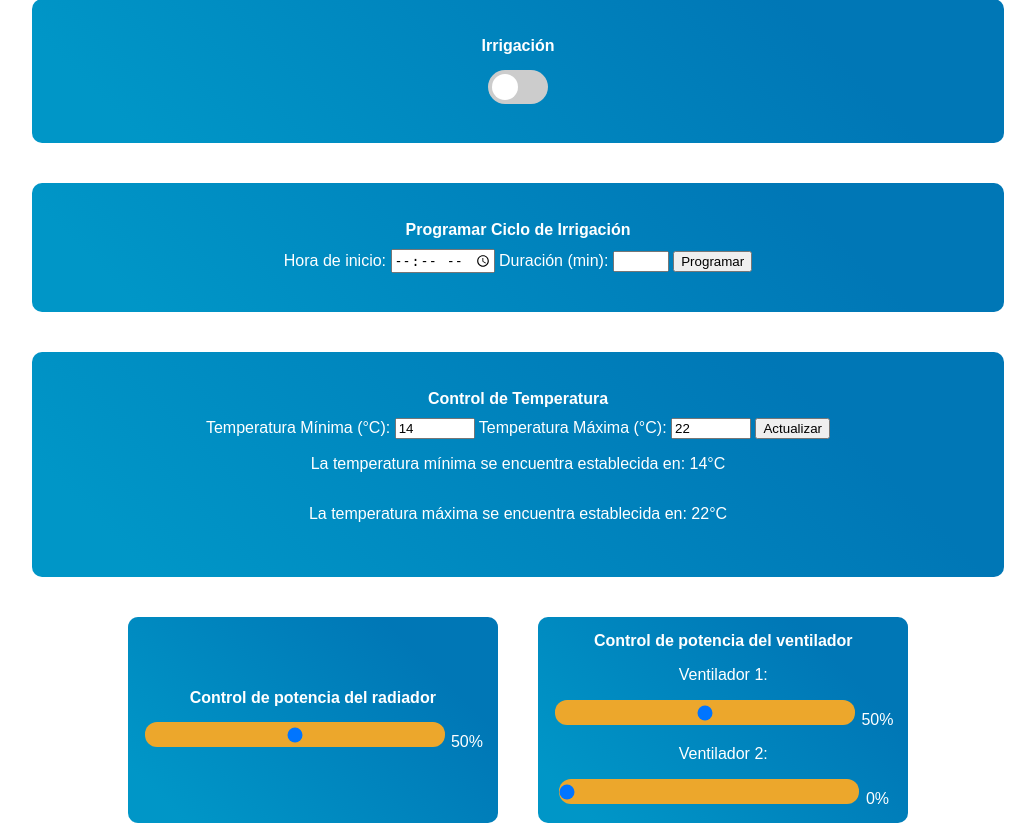
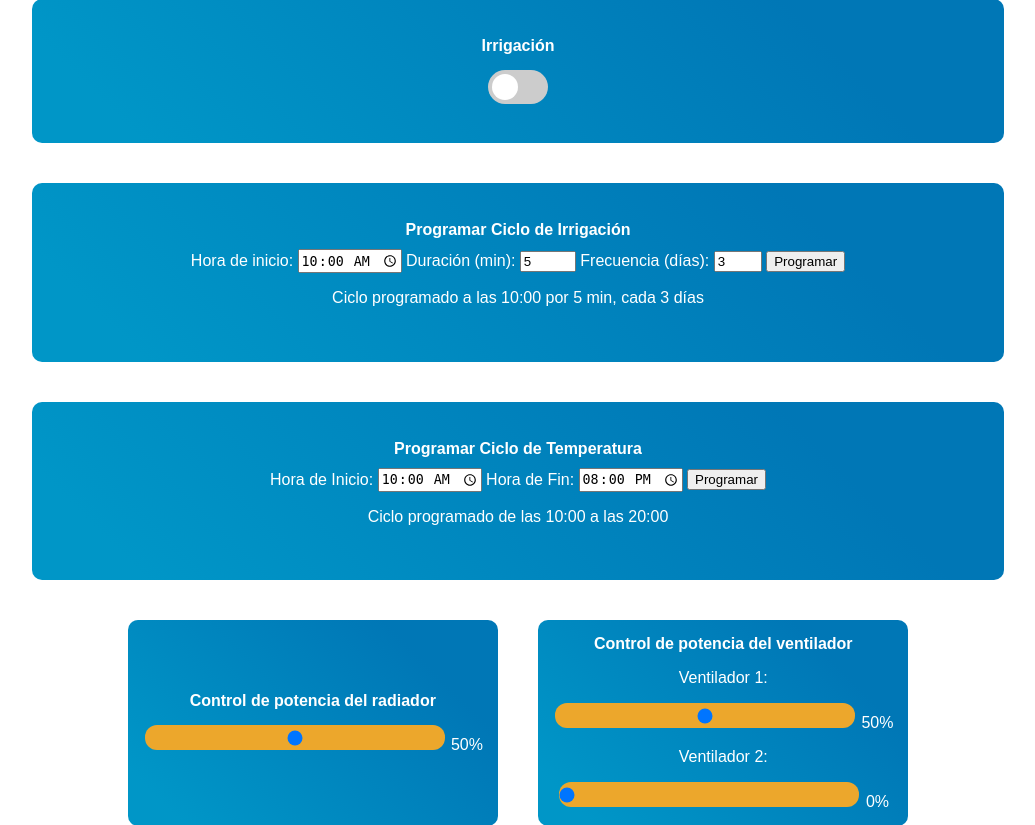
Before and after one commit to Torlia/final-project-FSEm, a Flask app: page / in a window 1280 px wide. Shown: the part 139-964 px from the top of the page, without its empty margins (122-1157 px from the left). Run offline with Flask 3, Linux system fonts and the light colour scheme.

Commit message:
Ciclo de irrigacion y temperatura completo

```diff
--- a/app.py
+++ b/app.py
@@ -42,35 +42,34 @@ def programar_ciclo():
     tipo = data.get('tipo')
     hora_inicio = data.get('horaInicio')
     duracion = data.get('duracion')
+    frecuencia = data.get('frecuencia')
     try:
         #horas, minutos = map(int, hora_inicio.split(':'))
-        #if horas > 255 or minutos > 255 or duracion > 255:
-        #    raise ValueError("Los valores de hora o duración son demasiado altos.")
-        #data_ent = [horas, minutos, duracion]
+        #if horas > 255 or minutos > 255 or duracion > 255 or frecuencia > 255:
+        #    raise ValueError("Los valores de hora o duración o frecuencia son demasiado altos.")
+        #data_sent = [horas, minutos, duracion, frecuencia]
         #msg = smbus2.i2c_msg.write(SLAVE_ADDR, data_sent)
         #i2c.i2c_rdwr(msg)
-        print(f"Enviando a Pico: Hora {hora_inicio}, Duración {duracion} minutos")
+        print(f"Enviando a Pico: Hora {hora_inicio}, Duración {duracion} minutos, Frecuencia {frecuencia} días")
     except Exception as e:
         print(f"Error enviando datos a Pico: {e}")
         return jsonify({"error": "Error al enviar datos a la Raspberry Pi."}), 500
 
-    return jsonify({"message": f"Ciclo de {tipo} programado para comenzar a las {hora_inicio} por {duracion} minutos"})
+    return jsonify({"message": f"Ciclo de {tipo} programado para comenzar a las {hora_inicio} por {duracion} minutos cada {frecuencia} días"})
 
-@app.route("/actualizar-temperatura", methods=["POST"])
-def actualizar_temperatura():
+@app.route("/programar-ciclo-temperatura", methods=["POST"])
+def programar_ciclo_temperatura():
     data = request.get_json()
-    min_temp = float(data.get('minTemp'))
-    max_temp = float(data.get('maxTemp'))
-
-    if min_temp >= max_temp:
-        return jsonify({"error": "La temperatura mínima debe ser menor que la máxima."}), 400
+    tipo = data.get('tipo')
+    hora_inicio = data.get('horaInicio')
+    hora_fin = data.get('horaFin')
 
     try:
-        #data_sent = [min_temp, max_temp]
+        #data_sent = [hora_inicio, hora_fin]
         #msg = smbus2.i2c_msg.write(SLAVE_ADDR, data_sent)
         #i2c.i2c_rdwr(msg)
-        print(f"Enviando a Pico: Temperatura Mínima {min_temp}, Temperatura Máxima {max_temp}")
-        return jsonify({"minTemp": min_temp, "maxTemp": max_temp})
+        print(f"Enviando a Pico: Hora inicio: {hora_inicio}, Hora fin: {hora_fin}")
+        return jsonify({"message": f"Ciclo de {tipo} programado para comenzar a las {hora_inicio} y terminar a las {hora_fin}"})
     except Exception as e:
         print(f"Error enviando datos a Pico: {e}")
         return jsonify({"error": "Error al enviar datos a la Raspberry Pi."}), 500
@@ -120,9 +119,5 @@ def historico_datos():
     }
     return jsonify(datos_dummy)
 
-@app.route("/robots.txt")
-def robots_txt():
-    return send_from_directory(app.static_folder, "robots.txt")
-
 if __name__ == "__main__":
     app.run(host="0.0.0.0", port=5000)
--- a/static/js/script.js
+++ b/static/js/script.js
@@ -19,57 +19,59 @@ function controlRiego() {
 function programarCiclo(tipo) {
     const horaInicio = document.getElementById(`hora-inicio-${tipo}`).value;
     const duracion = document.getElementById(`duracion-${tipo}`).value;
+    const frecuencia = document.getElementById(`frecuencia-${tipo}`).value;
 
     if (isNaN(duracion) || duracion < 1 || duracion % 1 !== 0) {
         alert("La duración debe ser un número entero mayor a 0.");
+        return;
+    }
+    if (isNaN(frecuencia) || frecuencia < 1 || frecuencia % 1 !== 0) {
+        alert("La frecuencia debe ser un número entero mayor a 0.");
+        return;
+    }
+    if (frecuencia > 7) {
+        alert("La frecuencia no puede ser mayor a 7 días, ya que las plantas requieren agua.");
         return;
     }
 
     fetch('/programar-ciclo', {
         method: 'POST',
         headers: { 'Content-Type': 'application/json' },
-        body: JSON.stringify({ tipo, horaInicio, duracion })
+        body: JSON.stringify({ tipo, horaInicio, duracion, frecuencia})
     })
     .then(response => response.json())
     .then(data => {
         alert(`Ciclo de ${tipo} programado con éxito: ${data.message}`);
+        document.getElementById('ciclo-programado').innerText =
+            `Ciclo programado a las ${horaInicio} por ${duracion} min, cada ${frecuencia} días`;
     })
     .catch(error => {
         console.error('Error:', error);
     });
 }
 
-function actualizarTemperatura() {
-    let minTemp = document.getElementById('min-temp').value;
-    let maxTemp = document.getElementById('max-temp').value;
+function programarCicloTemperatura(tipo) {
+    const horaInicio = document.getElementById('hora-inicio-temperatura').value;
+    const horaFin = document.getElementById('hora-fin-temperatura').value;
 
-    minTemp = parseFloat(parseFloat(minTemp).toFixed(1));
-    maxTemp = parseFloat(parseFloat(maxTemp).toFixed(1));
-
-    if (parseInt(minTemp) >= parseInt(maxTemp)) {
-        alert("La temperatura mínima debe ser menor que la temperatura máxima.");
+    if (!horaInicio || !horaFin) {
+        alert("Se debe de ingresar hora de inicio y de fin del día.");
         return;
     }
-    if (minTemp < -55 || minTemp > 150) {
-        alert("La temperatura mínima debe estar entre -55°C y 150°C.");
-        return;
-    }
-    if (maxTemp < -55 || maxTemp > 150) {
-        alert("La temperatura máxima debe estar entre -55°C y 150°C.");
+    if (horaInicio >= horaFin) {
+        alert("La hora de inicio debe ser antes que la hora de fin.");
         return;
     }
 
-
-    fetch('/actualizar-temperatura', {
+    fetch('/programar-ciclo-temperatura', {
         method: 'POST',
         headers: { 'Content-Type': 'application/json' },
-        body: JSON.stringify({ minTemp, maxTemp })
+        body: JSON.stringify({tipo, horaInicio, horaFin })
     })
     .then(response => response.json())
     .then(data => {
-        document.getElementById('display-min-temp').innerText = `${data.minTemp}°C`;
-        document.getElementById('display-max-temp').innerText = `${data.maxTemp}°C`;
-        alert(`Temperaturas actualizadas: Mínima ${data.minTemp}°C, Máxima ${data.maxTemp}°C`);
+        alert(`Ciclo de ${tipo} programado con éxito: ${data.message}`);
+        document.getElementById('display-ciclo-temperatura').innerText = `Ciclo programado de las ${horaInicio} a las ${horaFin}`;
     })
     .catch(error => {
         console.error('Error:', error);
--- a/static/robots.txt
+++ /dev/null
@@ -1,2 +0,0 @@
-User-agent: *
-Disallow: /admin
--- a/templates/dashboard.html
+++ b/templates/dashboard.html
@@ -32,26 +32,28 @@
         </div>
         <form id="programa-irrigacion" style="margin-top:10px;">
             <label for="hora-inicio">Hora de inicio:</label>
-            <input type="time" id="hora-inicio-irrigacion">
+            <input type="time" id="hora-inicio-irrigacion" value="10:00" step="60">
             <label for="duracion">Duración (min):</label>
-            <input type="number" id="duracion-irrigacion" min="1" max="60">
+            <input type="number" id="duracion-irrigacion" min="1" max="60" value="5">
+            <label for="frecuencia"> Frecuencia (días):</label>
+            <input type="number" id="frecuencia-irrigacion" min="1" max="7" value="3">
             <button type="button" onclick="programarCiclo('irrigacion')">Programar</button>
         </form>
+        <p id="ciclo-programado">Ciclo programado a las 10:00 por 5 min, cada 3 días</p>
     </div>
 
     <div class="tarjeta-funcionalidad" style="margin-bottom: 0%;">
         <div class="tarjeta-titulo">
-            <h2>Control de Temperatura</h2>
+            <h2>Programar Ciclo de Temperatura</h2>
         </div>
         <form id="control-temperatura" style="margin-top:10px;">
-            <label for="min-temp">Temperatura Mínima (°C):</label>
-            <input type="number" id="min-temp" min="-55" max="150" step="0.1" value="14">
-            <label for="max-temp">Temperatura Máxima (°C):</label>
-            <input type="number" id="max-temp" min="-55" max="150" step="0.1" value="22">
-            <button type="button" onclick="actualizarTemperatura()">Actualizar</button>
+            <label for="hora-inicio-temperatura">Hora de Inicio:</label>
+            <input type="time" id="hora-inicio-temperatura" value="10:00">
+            <label for="hora-fin-temperatura">Hora de Fin:</label>
+            <input type="time" id="hora-fin-temperatura" value="20:00">
+            <button type="button" onclick="programarCicloTemperatura('temperatura')">Programar</button>
         </form>
-        <p>La temperatura mínima se encuentra establecida en: <span id="display-min-temp">14°C</span></p>
-        <p>La temperatura máxima se encuentra establecida en: <span id="display-max-temp">22°C</span></p>
+        <p id="display-ciclo-temperatura">Ciclo programado de las 10:00 a las 20:00</p>
     </div>
 
   <div class="centered-container" style="margin-bottom:0%">
```
